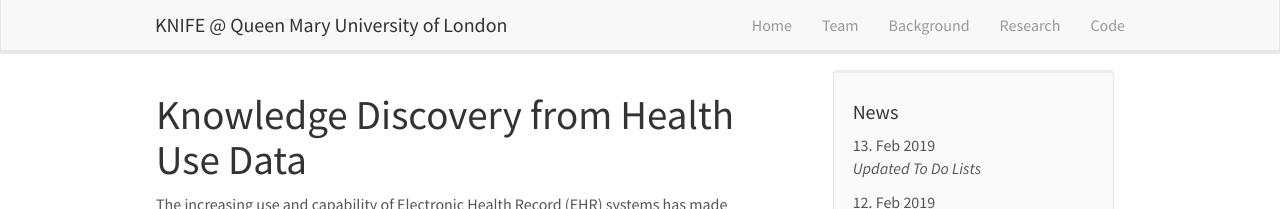
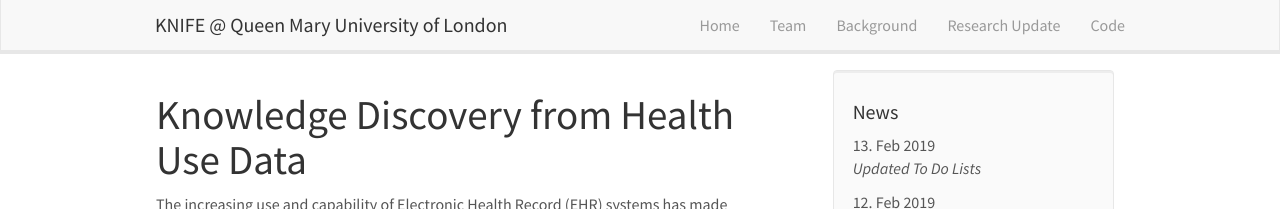
Before and after one commit to knifeqmul/knifeqmul.github.io, a Jekyll site: the page built from _pages/home.md, in a window 1280 px wide. Shown: the top 209 px of the page. Built offline with Jekyll 4.4.1, drawn with Linux system fonts in a browser that asks for light colours; nearby versions of some CDN libraries.

Commit message:
Update header.html

```diff
--- a/_includes/header.html
+++ b/_includes/header.html
@@ -15,7 +15,7 @@
 		<li><a href="{{ site.url }}{{ site.baseurl }}/">Home</a></li>
 		<li><a href="{{ site.url }}{{ site.baseurl }}/team">Team</a></li>
 		<li><a href="{{ site.url }}{{ site.baseurl }}/background">Background</a></li>
-		<li><a href="{{ site.url }}{{ site.baseurl }}/research">Research</a></li>
+		<li><a href="{{ site.url }}{{ site.baseurl }}/research">Research Update</a></li>
 		<li><a href="{{ site.url }}{{ site.baseurl }}/code">Code</a></li>
 	  </ul>
 	</div>
```
